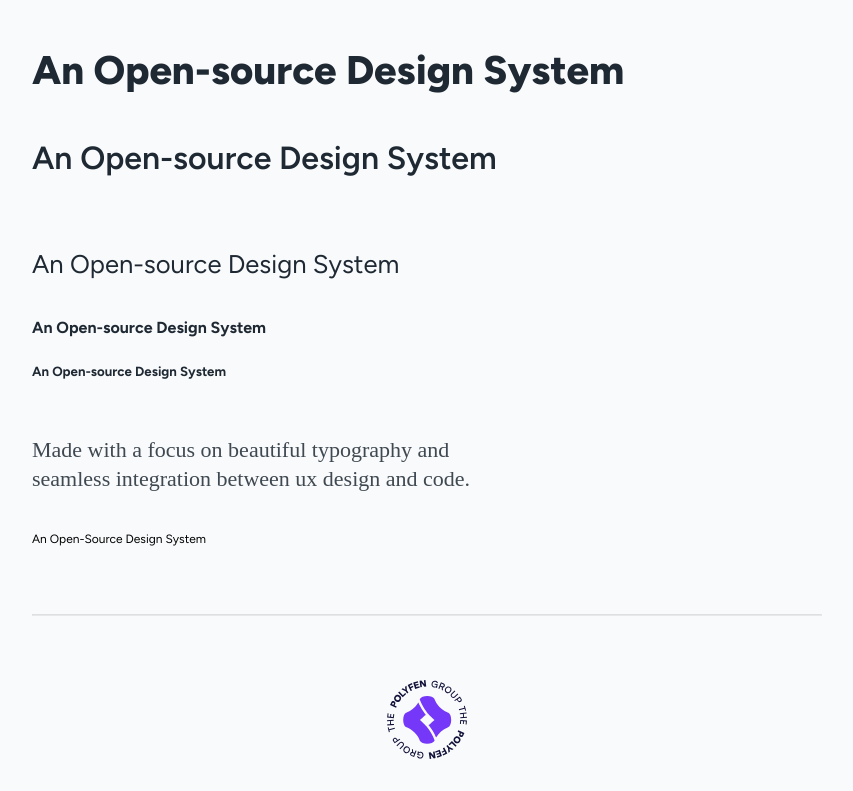
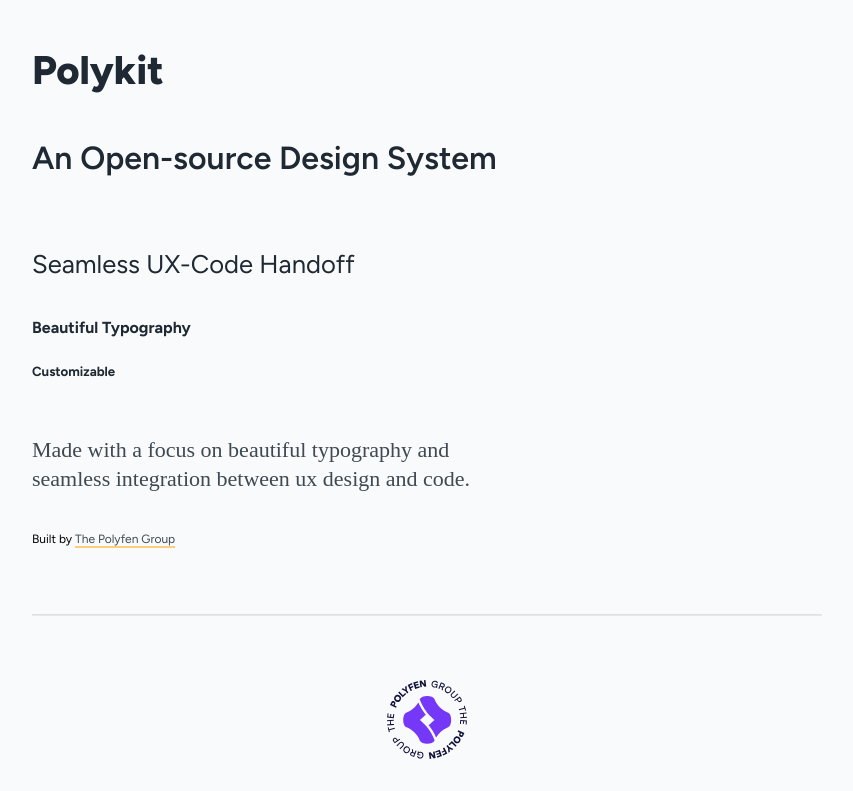
Before and after one commit to polyfen/polykit, a PHP site: page /typography.php in a window 1280 px wide. Shown: the part 58-849 px from the top of the page, without its empty margins (213-1066 px from the left). Run offline with PHP 8.4, Linux system fonts and the light colour scheme.

Commit message:
Update typography.php

```diff
--- a/typography.php
+++ b/typography.php
@@ -62,15 +62,15 @@
             <img src="imgs/polykit-logo.svg" height="50px" width="auto">
         </header>
         <main class="container">
-                <h1 class="title-1">An Open-source Design System</h1>
+                <h1 class="title-1">Polykit</h1>
                 <h2 class="heading-1">An Open-source Design System</h2>
-                <h3 class="heading-2">An Open-source Design System</h3>
-                <h4 class="heading-3">An Open-source Design System</h4>
-                <h5 class="heading-4">An Open-source Design System</h5>
+                <h3 class="heading-2">Seamless UX-Code Handoff</h3>
+                <h4 class="heading-3">Beautiful Typography</h4>
+                <h5 class="heading-4">Customizable</h5>
 
                 <p class="">Made with a focus on beautiful typography and seamless integration between ux design and code.</p>
 
-                <small>An Open-Source Design System</small>
+                <small>Built by <a href="https://thepolyfengroup.com">The Polyfen Group</a></small>
 
                 <hr>
         </main>
```
